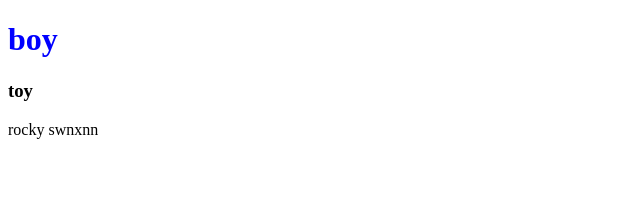
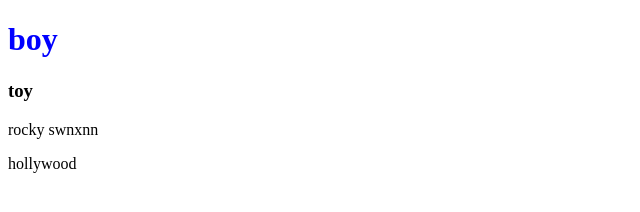
Before and after one commit to NazmulHasanPalash/my-important-repo, a plain HTML site: page index.html in a window 1280 px wide. Shown: the full height of the page, 0-640 px from the left. Drawn offline with Linux system fonts and the light colour scheme.

Commit message:
Hollywood

```diff
--- a/index.html
+++ b/index.html
@@ -11,5 +11,6 @@
     <H1>boy</H1>
     <h3>toy</h3>
     <p>rocky swnxnn</p>
+    <p>hollywood</p>
 </body>
 </html>
```
